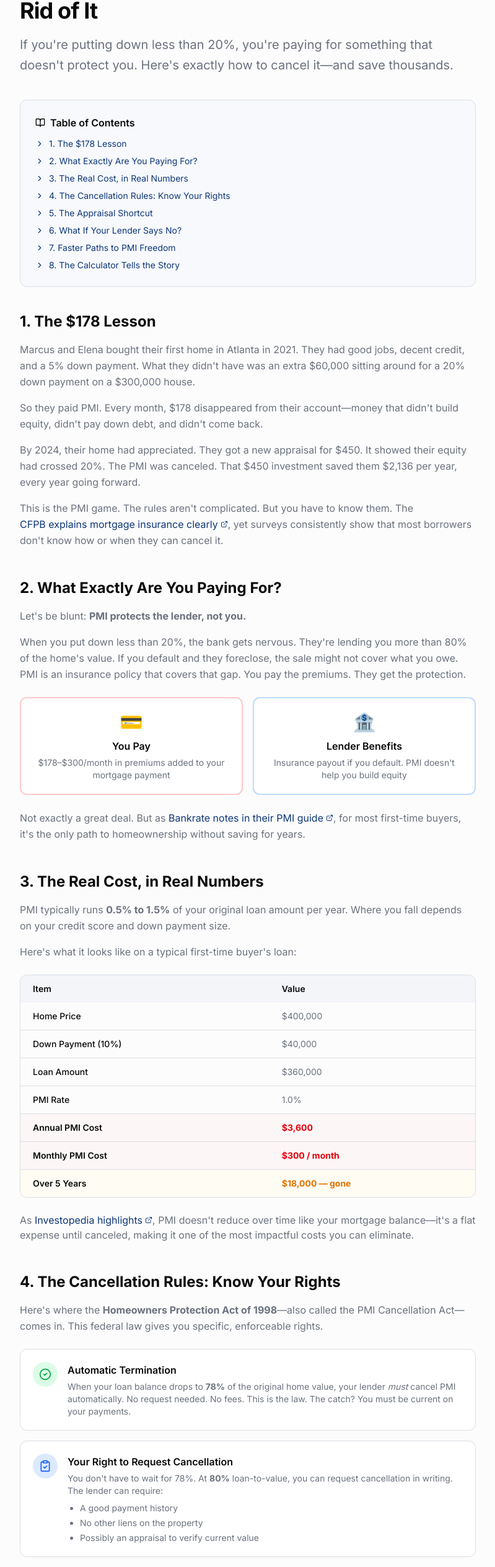
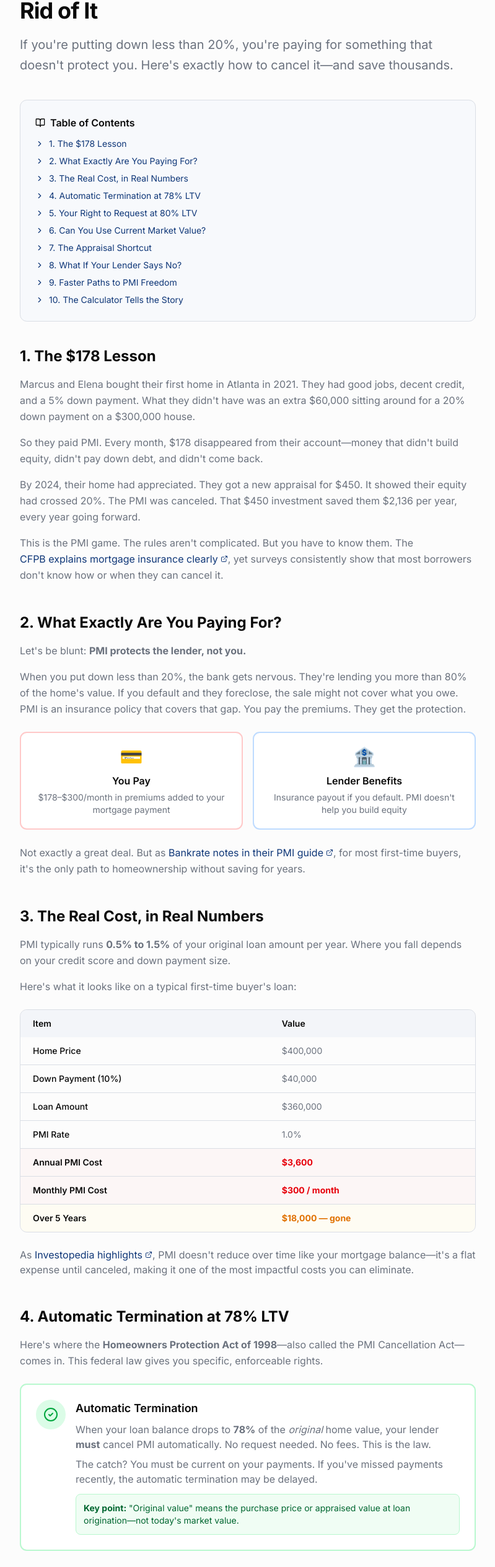
Before and after one commit to chongsong240/MortgagePro, a React (Vite) app: page /#/blog/what-is-pmi in a window 1280 px wide. Shown: the part 219-2748 px from the top of the page at 62% size, without its empty margins (240-1039 px from the left). Built offline with nearby package versions, Linux system fonts and the light colour scheme.

Commit message:
Randomize article section counts: BiWeekly 6 PMI 10 30v15 7

```diff
--- a/src/components/blog/WhatIsPmi.tsx
+++ b/src/components/blog/WhatIsPmi.tsx
@@ -32,7 +32,7 @@ export default function WhatIsPmi() {
         </p>
       </div>
 
-      {/* Table of Contents */}
+      {/* Table of Contents - 10 sections */}
       <div className="bg-muted/40 border border-border rounded-xl p-6 mb-10">
         <h2 className="font-semibold text-foreground mb-3 flex items-center gap-2">
           <BookOpen className="w-4 h-4" />
@@ -53,23 +53,31 @@ export default function WhatIsPmi() {
           </a>
           <a href="#section-4" onClick={(e) => scrollToSection(e, 'section-4')} className="flex items-center gap-2 text-primary hover:text-primary/80 transition-colors">
             <ChevronRight className="w-3.5 h-3.5" />
-            4. The Cancellation Rules: Know Your Rights
+            4. Automatic Termination at 78% LTV
           </a>
           <a href="#section-5" onClick={(e) => scrollToSection(e, 'section-5')} className="flex items-center gap-2 text-primary hover:text-primary/80 transition-colors">
             <ChevronRight className="w-3.5 h-3.5" />
-            5. The Appraisal Shortcut
+            5. Your Right to Request at 80% LTV
           </a>
           <a href="#section-6" onClick={(e) => scrollToSection(e, 'section-6')} className="flex items-center gap-2 text-primary hover:text-primary/80 transition-colors">
             <ChevronRight className="w-3.5 h-3.5" />
-            6. What If Your Lender Says No?
+            6. Can You Use Current Market Value?
           </a>
           <a href="#section-7" onClick={(e) => scrollToSection(e, 'section-7')} className="flex items-center gap-2 text-primary hover:text-primary/80 transition-colors">
             <ChevronRight className="w-3.5 h-3.5" />
-            7. Faster Paths to PMI Freedom
+            7. The Appraisal Shortcut
           </a>
           <a href="#section-8" onClick={(e) => scrollToSection(e, 'section-8')} className="flex items-center gap-2 text-primary hover:text-primary/80 transition-colors">
             <ChevronRight className="w-3.5 h-3.5" />
-            8. The Calculator Tells the Story
+            8. What If Your Lender Says No?
+          </a>
+          <a href="#section-9" onClick={(e) => scrollToSection(e, 'section-9')} className="flex items-center gap-2 text-primary hover:text-primary/80 transition-colors">
+            <ChevronRight className="w-3.5 h-3.5" />
+            9. Faster Paths to PMI Freedom
+          </a>
+          <a href="#section-10" onClick={(e) => scrollToSection(e, 'section-10')} className="flex items-center gap-2 text-primary hover:text-primary/80 transition-colors">
+            <ChevronRight className="w-3.5 h-3.5" />
+            10. The Calculator Tells the Story
           </a>
         </nav>
       </div>
@@ -121,7 +129,6 @@ export default function WhatIsPmi() {
             insurance policy that covers that gap. You pay the premiums. They get the protection.
           </p>
 
-          {/* Visual: Who PMI protects */}
           <div className="grid grid-cols-1 sm:grid-cols-2 gap-4 my-6">
             <div className="bg-card border-2 border-red-200 dark:border-red-800/50 rounded-xl p-5 text-center">
               <div className="text-3xl mb-2">💳</div>
@@ -168,7 +175,6 @@ export default function WhatIsPmi() {
           </p>
         </div>
 
-        {/* Cost breakdown table */}
         <div className="overflow-x-auto rounded-xl border border-border my-6">
           <table className="w-full text-sm">
             <thead>
@@ -225,56 +231,89 @@ export default function WhatIsPmi() {
         </p>
       </section>
 
-      {/* Section 4 - Cancellation Rules */}
+      {/* Section 4 - Automatic Termination (split from old section 4) */}
       <section id="section-4" className="mb-12 scroll-mt-20">
-        <h2 className="text-2xl font-bold text-foreground mb-4">4. The Cancellation Rules: Know Your Rights</h2>
+        <h2 className="text-2xl font-bold text-foreground mb-4">4. Automatic Termination at 78% LTV</h2>
         <div className="space-y-4 text-muted-foreground leading-relaxed">
           <p>
             Here's where the <strong>Homeowners Protection Act of 1998</strong>—also called the PMI Cancellation
             Act—comes in. This federal law gives you specific, enforceable rights.
           </p>
+        </div>
 
-          {/* Rule cards */}
-          <div className="space-y-4 my-6">
-            {/* Automatic Termination */}
-            <div className="bg-card border border-border rounded-xl p-5">
-              <div className="flex items-start gap-4">
-                <div className="w-10 h-10 rounded-full bg-green-100 dark:bg-green-900/30 flex items-center justify-center shrink-0">
-                  <CheckCircle2 className="w-5 h-5 text-green-600 dark:text-green-400" />
-                </div>
-                <div>
-                  <h3 className="font-semibold text-foreground">Automatic Termination</h3>
-                  <p className="text-sm text-muted-foreground mt-1">
-                    When your loan balance drops to <strong>78%</strong> of the original home value, your
-                    lender <em>must</em> cancel PMI automatically. No request needed. No fees. This is the law.
-                    The catch? You must be current on your payments.
-                  </p>
-                </div>
+        <div className="bg-card border-2 border-green-200 dark:border-green-800/50 rounded-xl p-6 my-6">
+          <div className="flex items-start gap-4">
+            <div className="w-12 h-12 rounded-full bg-green-100 dark:bg-green-900/30 flex items-center justify-center shrink-0">
+              <CheckCircle2 className="w-6 h-6 text-green-600 dark:text-green-400" />
+            </div>
+            <div>
+              <h3 className="font-semibold text-foreground text-lg">Automatic Termination</h3>
+              <p className="text-muted-foreground mt-2">
+                When your loan balance drops to <strong>78%</strong> of the <em>original</em> home value, your
+                lender <strong>must</strong> cancel PMI automatically. No request needed. No fees. This is the law.
+              </p>
+              <p className="text-muted-foreground mt-2">
+                The catch? You must be current on your payments. If you've missed payments recently, the
+                automatic termination may be delayed.
+              </p>
+              <div className="bg-green-50 dark:bg-green-950/20 border border-green-200 dark:border-green-800/50 rounded-lg p-3 mt-3">
+                <p className="text-sm text-green-800 dark:text-green-300">
+                  <strong>Key point:</strong> "Original value" means the purchase price or appraised value at
+                  loan origination—not today's market value.
+                </p>
               </div>
             </div>
+          </div>
+        </div>
 
-            {/* Right to Request */}
-            <div className="bg-card border border-border rounded-xl p-5">
-              <div className="flex items-start gap-4">
-                <div className="w-10 h-10 rounded-full bg-blue-100 dark:bg-blue-900/30 flex items-center justify-center shrink-0">
-                  <ClipboardCheck className="w-5 h-5 text-blue-600 dark:text-blue-400" />
-                </div>
-                <div>
-                  <h3 className="font-semibold text-foreground">Your Right to Request Cancellation</h3>
-                  <p className="text-sm text-muted-foreground mt-1">
-                    You don't have to wait for 78%. At <strong>80%</strong> loan-to-value, you can request
-                    cancellation in writing. The lender can require:
-                  </p>
-                  <ul className="list-disc pl-5 mt-2 text-sm text-muted-foreground space-y-1">
-                    <li>A good payment history</li>
-                    <li>No other liens on the property</li>
-                    <li>Possibly an appraisal to verify current value</li>
-                  </ul>
-                </div>
+        <p className="text-muted-foreground">
+          On a $400,000 home with 10% down ($360k loan), you'd need to pay down to <strong>$312,000</strong>
+          to hit 78% LTV. That means paying off <strong>$48,000</strong> in principal—which takes about
+          11 years on a standard 30-year schedule.
+        </p>
+      </section>
+
+      {/* Section 5 - Right to Request (split from old section 4) */}
+      <section id="section-5" className="mb-12 scroll-mt-20">
+        <h2 className="text-2xl font-bold text-foreground mb-4">5. Your Right to Request at 80% LTV</h2>
+        <div className="space-y-4 text-muted-foreground leading-relaxed">
+          <p>
+            You don't have to wait for 78%. At <strong>80%</strong> loan-to-value, you can request
+            cancellation in writing.
+          </p>
+
+          <div className="bg-card border-2 border-blue-200 dark:border-blue-800/50 rounded-xl p-6 my-6">
+            <div className="flex items-start gap-4">
+              <div className="w-12 h-12 rounded-full bg-blue-100 dark:bg-blue-900/30 flex items-center justify-center shrink-0">
+                <ClipboardCheck className="w-6 h-6 text-blue-600 dark:text-blue-400" />
+              </div>
+              <div>
+                <h3 className="font-semibold text-foreground text-lg">Your Right to Request</h3>
+                <p className="text-muted-foreground mt-2">
+                  Under the Homeowners Protection Act, the lender can require:
+                </p>
+                <ul className="list-disc pl-5 mt-2 text-muted-foreground space-y-1">
+                  <li>A good payment history (current on all payments)</li>
+                  <li>No other liens on the property</li>
+                  <li>Possibly an appraisal to verify current value ($400–$600)</li>
+                  <li>Written confirmation that the property hasn't declined in value</li>
+                </ul>
               </div>
             </div>
           </div>
 
+          <p className="text-muted-foreground">
+            The law says the lender must respond to your request within <strong>30 days</strong> and
+            make a decision. If approved, PMI must be canceled within 45 days of the date you meet
+            the criteria.
+          </p>
+        </div>
+      </section>
+
+      {/* Section 6 - Can You Use Current Market Value (new split) */}
+      <section id="section-6" className="mb-12 scroll-mt-20">
+        <h2 className="text-2xl font-bold text-foreground mb-4">6. Can You Use Current Market Value?</h2>
+        <div className="space-y-4 text-muted-foreground leading-relaxed">
           <div className="bg-amber-50 dark:bg-amber-950/20 border border-amber-200 dark:border-amber-800/50 rounded-xl p-5">
             <div className="flex items-start gap-3">
               <AlertTriangle className="w-5 h-5 text-amber-500 shrink-0 mt-0.5" />
@@ -291,25 +330,19 @@ export default function WhatIsPmi() {
                     CFPB's guide on canceling PMI
                     <ExternalLink className="w-3 h-3" />
                   </a>{' '}
-                  explains that current market value—not just your original purchase price—can be used to
-                  calculate your loan-to-value ratio.
+                  explains that <strong>current market value</strong>—not just your original purchase price—can
+                  be used to calculate your loan-to-value ratio.
                 </p>
               </div>
             </div>
           </div>
-        </div>
-      </section>
 
-      {/* Section 5 - Appraisal Shortcut */}
-      <section id="section-5" className="mb-12 scroll-mt-20">
-        <h2 className="text-2xl font-bold text-foreground mb-4">5. The Appraisal Shortcut</h2>
-        <div className="space-y-4 text-muted-foreground leading-relaxed">
           <p>
-            This is exactly what Marcus and Elena did. Their $300,000 home was now worth $370,000. Suddenly
-            their 5% down payment didn't matter—the market had built their equity for them.
+            This is a game-changer for anyone who bought in 2020–2022 and has seen significant appreciation.
+            Even if you've barely paid down principal, a $50,000 increase in home value might push your LTV
+            below 80% all by itself.
           </p>
 
-          {/* LTV visualization */}
           <div className="bg-card border border-border rounded-xl p-6 my-6">
             <h3 className="font-semibold text-foreground mb-4">How Appreciation Changes Your LTV</h3>
             <div className="grid grid-cols-1 sm:grid-cols-2 gap-6">
@@ -339,8 +372,23 @@ export default function WhatIsPmi() {
               </div>
             </div>
           </div>
+        </div>
+      </section>
 
-          <div className="space-y-3">
+      {/* Section 7 - Appraisal Shortcut (renumbered) */}
+      <section id="section-7" className="mb-12 scroll-mt-20">
+        <h2 className="text-2xl font-bold text-foreground mb-4">7. The Appraisal Shortcut</h2>
+        <div className="space-y-4 text-muted-foreground leading-relaxed">
+          <p>
+            This is exactly what Marcus and Elena did. Their $300,000 home was now worth $370,000. Suddenly
+            their 5% down payment didn't matter—the market had built their equity for them.
+          </p>
+
+          <p>
+            The rules for market-appreciation cancellation:
+          </p>
+
+          <div className="space-y-3 my-4">
             <p className="flex items-start gap-2">
               <CheckCircle2 className="w-4 h-4 text-emerald-500 shrink-0 mt-0.5" />
               <span><strong className="text-foreground">Loan is 2-5 years old:</strong> You need 75% LTV for market-appreciation cancellation</span>
@@ -363,9 +411,9 @@ export default function WhatIsPmi() {
         </div>
       </section>
 
-      {/* Section 6 - What If Lender Says No */}
-      <section id="section-6" className="mb-12 scroll-mt-20">
-        <h2 className="text-2xl font-bold text-foreground mb-4">6. What If Your Lender Says No?</h2>
+      {/* Section 8 - What If Lender Says No (renumbered) */}
+      <section id="section-8" className="mb-12 scroll-mt-20">
+        <h2 className="text-2xl font-bold text-foreground mb-4">8. What If Your Lender Says No?</h2>
         <div className="space-y-4 text-muted-foreground leading-relaxed">
           <p>
             This happens. Sometimes a lender "loses" your request or claims you haven't met the criteria.
@@ -408,9 +456,9 @@ export default function WhatIsPmi() {
         </div>
       </section>
 
-      {/* Section 7 - Faster Paths */}
-      <section id="section-7" className="mb-12 scroll-mt-20">
-        <h2 className="text-2xl font-bold text-foreground mb-4">7. Faster Paths to PMI Freedom</h2>
+      {/* Section 9 - Faster Paths (renumbered) */}
+      <section id="section-9" className="mb-12 scroll-mt-20">
+        <h2 className="text-2xl font-bold text-foreground mb-4">9. Faster Paths to PMI Freedom</h2>
         <div className="space-y-4">
           {[
             { title: "Extra principal payments", desc: "Even $100/month can shave years off your PMI duration. Use our calculator to see the impact." },
@@ -431,9 +479,9 @@ export default function WhatIsPmi() {
         </div>
       </section>
 
-      {/* Section 8 - Calculator */}
-      <section id="section-8" className="mb-12 scroll-mt-20">
-        <h2 className="text-2xl font-bold text-foreground mb-4">8. The Calculator Tells the Story</h2>
+      {/* Section 10 - Calculator (renumbered) */}
+      <section id="section-10" className="mb-12 scroll-mt-20">
+        <h2 className="text-2xl font-bold text-foreground mb-4">10. The Calculator Tells the Story</h2>
         <div className="space-y-4 text-muted-foreground leading-relaxed">
           <p>
             Our Mortgage Calculator shows you exactly when your PMI will end. Open the amortization table,
@@ -443,7 +491,6 @@ export default function WhatIsPmi() {
             Then try adding <strong>$100/month</strong> in extra principal and watch that date jump forward—sometimes by years.
           </p>
 
-          {/* CTA */}
           <div className="bg-gradient-to-br from-primary/5 via-primary/[0.02] to-background border-2 border-primary/20 rounded-xl p-8 text-center mt-8">
             <DollarSign className="w-10 h-10 text-primary mx-auto mb-3" />
             <h3 className="text-2xl font-bold text-foreground mb-2">Find Your PMI End Date</h3>
```
Also changed, not shown: src/components/blog/BiWeeklyPayments.tsx (+37 -72 lines).
